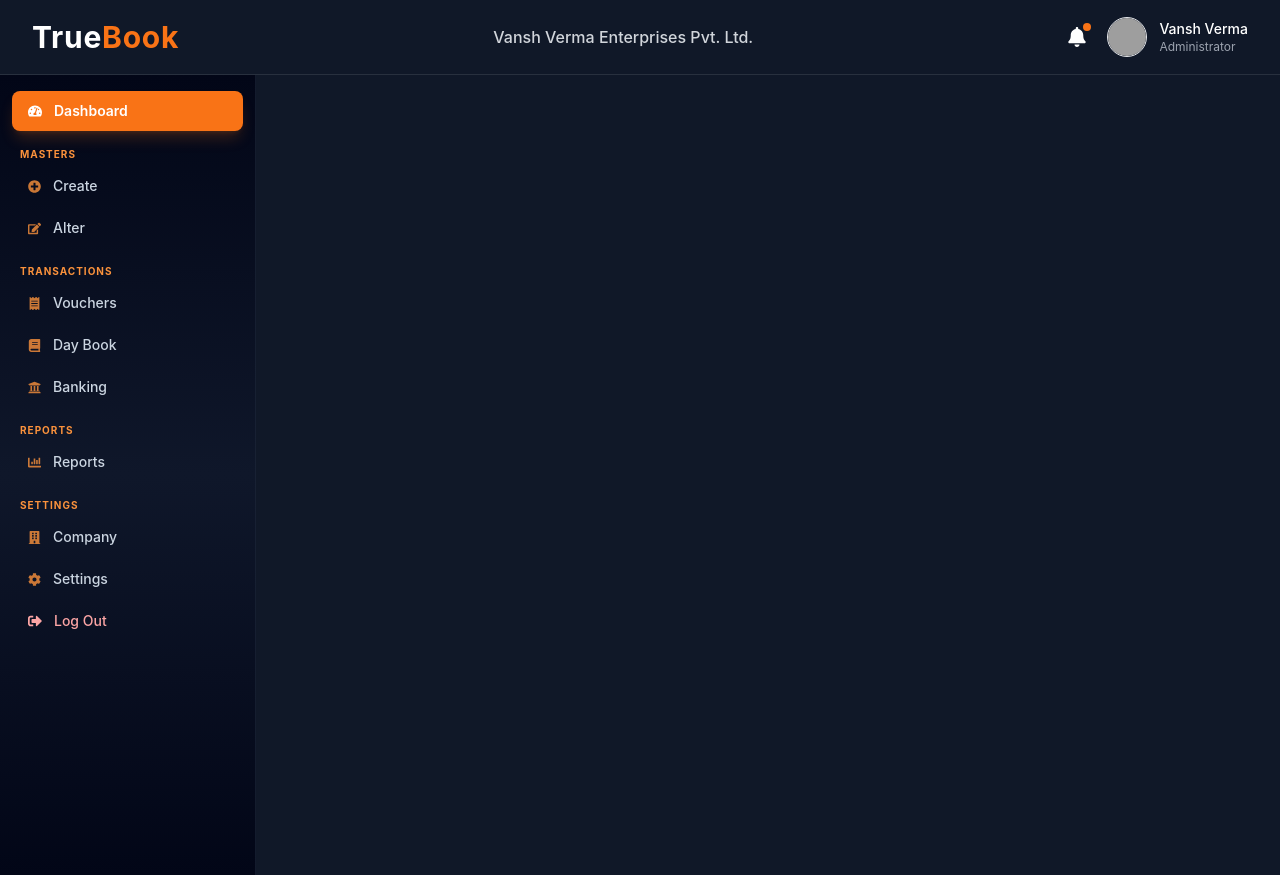
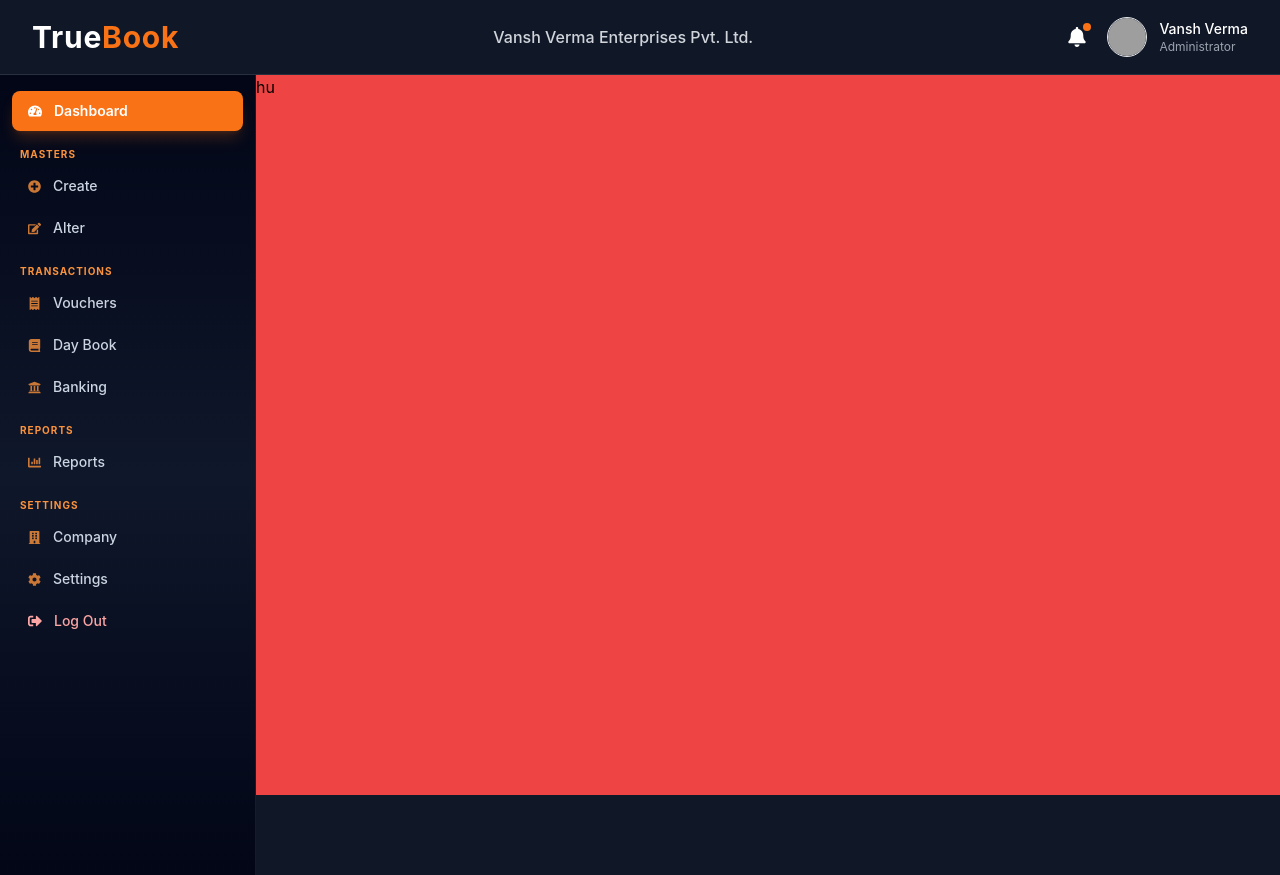
Before and after one commit to vansh-verma-dev/Truebook, a React (Vite) app: page / in a window 1280 px wide. Both pictures are taken after a click on the button "Create". Built offline with nearby package versions, Linux system fonts and the light colour scheme; grey boxes are pictures that could not be loaded.

Commit message:
Add Payment Pages

```diff
--- a/src/App.jsx
+++ b/src/App.jsx
@@ -8,6 +8,7 @@ import CreateCompany from "./Pages/CompanyCreate";
 import Account from "./UserAccount/userpage";
 import SplashScreen from "./Pages/SplashScreen";
 import Voucher from "./Vouchers/VoucherPage";
+import CreateHome from "./Pages/CreatePage/Createhome";
 
 function App() {
     const [loading, setLoading] = useState(true);
@@ -57,7 +58,10 @@ function App() {
                             activePage === "Voucher" &&
                             <Voucher />
                         }
-
+ {
+                            activePage === "CreateHome" &&
+                            <CreateHome />
+                        }
                     </section>
                 </section>
             </main>
--- /dev/null
+++ b/src/Pages/CreatePage/Createhome.jsx
@@ -0,0 +1,11 @@
+function CreateHome(){
+
+    return(
+        <>
+       <main className="bg-red-500 h-[90vh] w-[80vw]">
+hu
+       </main>
+        </>
+    )
+}
+export default CreateHome;
--- /dev/null
+++ b/src/Vouchers/Payment.jsx
@@ -0,0 +1,8 @@
+function PaymentPage(){
+    return(
+        <>
+        <h1 className="text-white">Payment Page</h1>
+        </>
+    )
+}
+export default PaymentPage;
--- a/src/Vouchers/VoucherPage.jsx
+++ b/src/Vouchers/VoucherPage.jsx
@@ -2,6 +2,7 @@ import { style } from "framer-motion/m";
 import { useState } from "react";
 import Contra from "./Contra";
 import Recipt from "./Recipt";
+import PaymentPage from "./Payment";
 
 function Voucher() {
    const [vchPage, setVchPage] = useState("Recipt");
@@ -29,6 +30,10 @@ function Voucher() {
                             vchPage === "Recipt" &&
                             <Recipt />
                         }
+                          {
+                            vchPage === "Paymnet" &&
+                            <PaymentPage />
+                        }
          </main>
 
          {/* ----------Voucher Switch Btns----------- */}
@@ -37,13 +42,16 @@ function Voucher() {
              onClick={() => setVchPage("Contra")}
             >Contra </button>
 
-            <button className={btnStyle}>Paymnet </button>
+            <button className={btnStyle}
+              onClick={() => setVchPage("Paymnet")}
+            >Paymnet </button>
 
             <button className={btnStyle}
               onClick={() => setVchPage("Recipt")}
             >Recipt </button>
             <button className={btnStyle}>Journal </button>
             <button className={btnStyle}>sales </button>
+
             <button className={btnStyle}>Purchase </button>
             <button className={btnStyle}>Other Vouchers </button>
          </div>
--- a/src/components/Sidebar.jsx
+++ b/src/components/Sidebar.jsx
@@ -42,7 +42,7 @@ function Sidebar({ setActivePage }) {
                     <div className="space-y-0.5">
                         <button
                             className={BtnStyle}
-                            onClick={() => setActivePage("Create")}
+                            onClick={() => setActivePage("CreateHome")}
                         >
                             <FaPlusCircle className={IconStyle} />
                             Create
```
